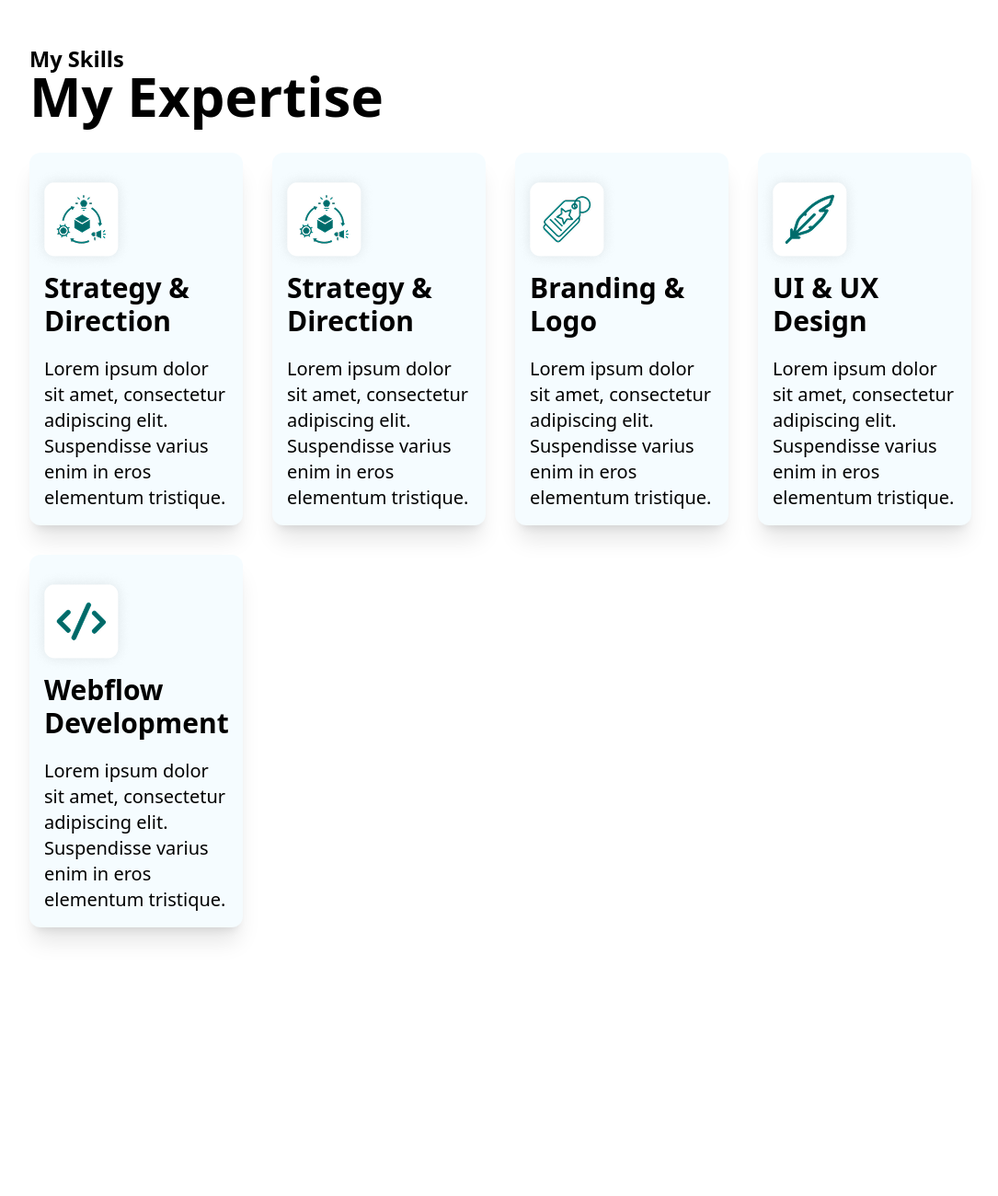
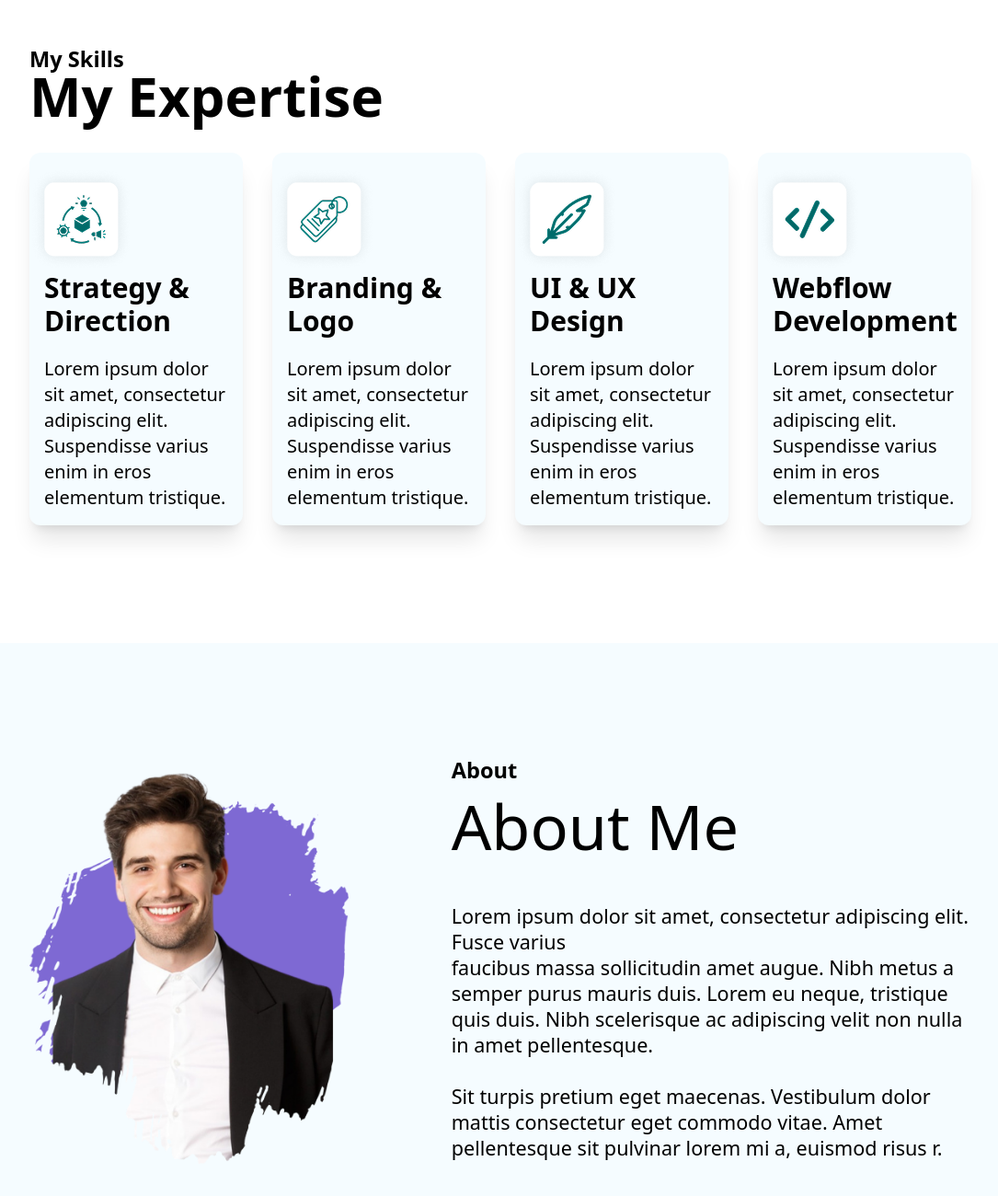
Before and after one commit to AlaminIbneFaruk/logoipsum, a plain HTML site: page index.html in a window 1280 px wide. Shown: the part 979-2279 px from the top of the page at 92% size, without its empty margins (96-1181 px from the left). Before the commit the page ends 2115 px from the top, so only its background shows below. Drawn offline with nearby package versions, Linux system fonts and the light colour scheme.

Commit message:
about section done

```diff
--- a/index.html
+++ b/index.html
@@ -95,16 +95,6 @@
           <div
             class="flex flex-col items-start p-4 shadow-xl bg-[#F5FCFF] hover:shadow-[#5E3BEE] rounded-xl"
           >
-            <img src="./images/Strategy & Direction.png" alt="" class="-ml-4" />
-            <h4 class="font-bold text-3xl mb-5">Strategy & Direction</h4>
-            <p class="text-xl">
-              Lorem ipsum dolor sit amet, consectetur adipiscing elit.
-              Suspendisse varius enim in eros elementum tristique.
-            </p>
-          </div>
-          <div
-            class="flex flex-col items-start p-4 shadow-xl bg-[#F5FCFF] hover:shadow-[#5E3BEE] rounded-xl"
-          >
             <img src="./images/Branding & Logo.png" alt="" class="-ml-4" />
             <h4 class="font-bold text-3xl mb-5">Branding & Logo</h4>
             <p class="text-xl">
@@ -134,6 +124,31 @@
           </div>
         </div>
       </section>
+      <section
+        class="flex flex-col md:flex-row items-center space-y-4 gap-28 px-32 py-32 bg-[#F5FCFF]"
+      >
+        <figure class="h-auto w-[calc(80rem*.9)]">
+          <img src="./images/About Me.png" alt="" class="h-full w-full" />
+        </figure>
+        <article>
+          <p class="leading-5 font-semibold text-[1.475rem]">About</p>
+          <h3 class="text-[calc(4.75rem*.9)] mb-8 font-normal">
+            About Me
+          </h3>
+          <p class="text-[calc(1.5rem*.9)] leading-7 mb-8">
+            Lorem ipsum dolor sit amet, consectetur adipiscing elit. Fusce
+            varius <br>
+            faucibus massa sollicitudin amet augue. Nibh metus a semper
+            purus mauris duis. Lorem eu neque, tristique quis duis. Nibh
+            scelerisque ac adipiscing velit non nulla in amet pellentesque.
+            <br />
+            <br />
+            Sit turpis pretium eget maecenas. Vestibulum dolor mattis
+            consectetur eget commodo vitae. Amet pellentesque sit pulvinar lorem
+            mi a, euismod risus r.
+          </p>
+        </article>
+      </section>
     </main>
   </body>
 </html>
```
